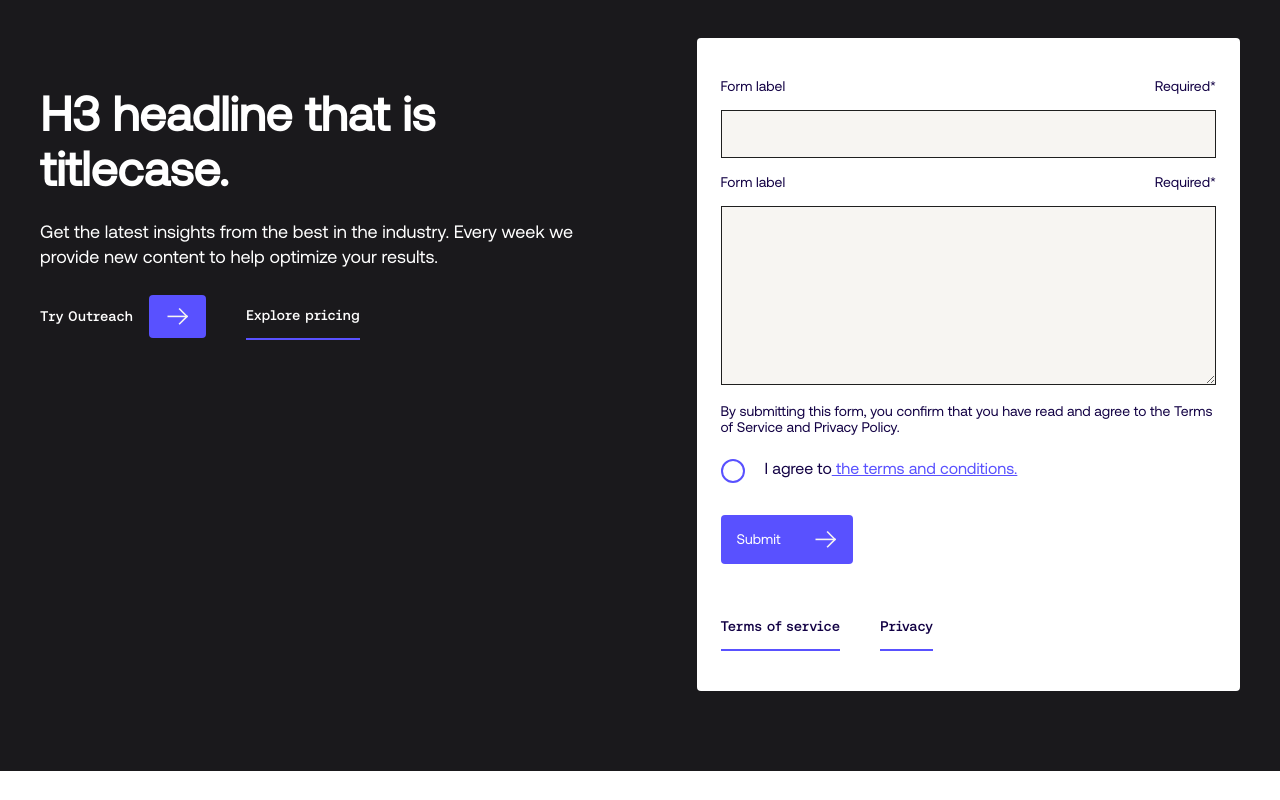
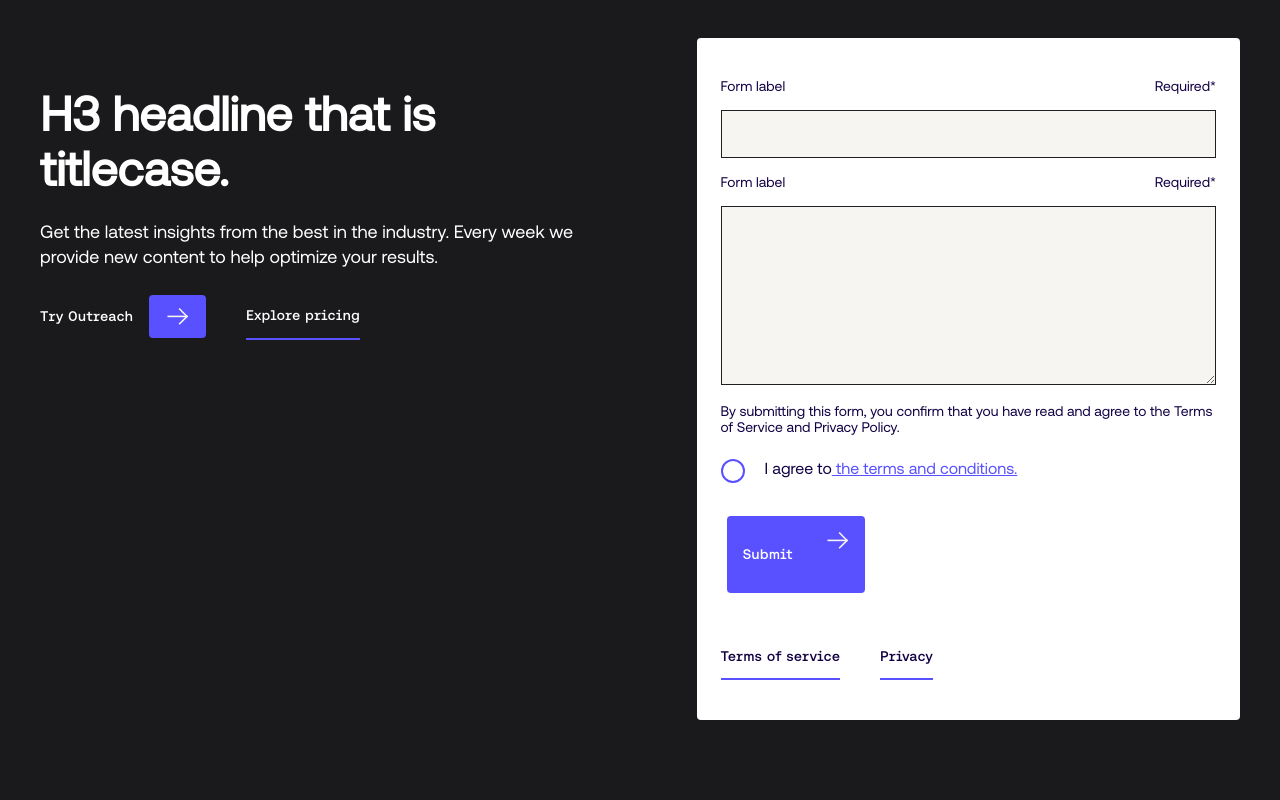
Before and after one commit to ErickRoo/pxpl, a Next.js app: page /components/PreFooter in a window 1280 px wide. Shown: the part 1081-1881 px from the top of the page. Before the commit the page ends 1852 px from the top, so only its background shows below. Built offline with nearby package versions, Linux system fonts and the light colour scheme.

Commit message:
fix: add tertiary button to form

```diff
--- a/components/generic/form-placeholder/form-placeholder.module.scss
+++ b/components/generic/form-placeholder/form-placeholder.module.scss
@@ -54,14 +54,12 @@
 }
 
 .button {
-  border-radius: 0.4rem;
-  font-size: 1.4rem;
-  background: #5951FF;
-  color: #fff;
-  padding: 1.6rem;
-  display: flex;
-  gap: 3.4rem;
   margin-bottom: 4rem;
+
+  > section {
+    padding: 1.6rem;
+    gap: 3.4rem;
+  }
 }
 
 .bottom {
--- a/components/generic/form-placeholder/form-placeholder.tsx
+++ b/components/generic/form-placeholder/form-placeholder.tsx
@@ -1,10 +1,11 @@
 import React, { FC } from 'react'
+import { FormPlaceHolderInterface } from './form-placeholder.interface'
+
+import styles from './form-placeholder.module.scss'
+
 import RadioButton from '../radio-button/radio-button'
-// import ArrowButton from '../arrow-button/arrow-button'
 import UnderlinedButton from '../underlined-button/underlined-button'
-import { FormPlaceHolderInterface } from './form-placeholder.interface'
-import ArrowRight from '../../../assets/ArrowRight.svg'
-import styles from './form-placeholder.module.scss'
+import TertiaryButton from '../tertiary-button/tertiary-button'
 
 const FormPlaceHolder: FC<FormPlaceHolderInterface> = ({
   className = '',
@@ -38,10 +39,7 @@ const FormPlaceHolder: FC<FormPlaceHolderInterface> = ({
             <a href="/"> the terms and conditions.</a>
           </span>
         </section>
-        <button type="submit" className={styles.button}>
-          <span>Submit</span>
-          <ArrowRight />
-        </button>
+        <TertiaryButton className={styles.button} type="submit" text="Submit" />
         <section className={styles.bottom}>
           <UnderlinedButton text="Terms of service" href="#" underlineColor="#5951FF" />
           <UnderlinedButton text="Privacy" href="#" underlineColor="#5951FF" />
--- a/components/generic/radio-button/radio-button.tsx
+++ b/components/generic/radio-button/radio-button.tsx
@@ -11,7 +11,14 @@ const RadioButton: FC<RadioButtonInterface> = ({ className = '', id }) => {
     <div className={`${styles.root} ${className}`}>
       <label htmlFor={id}>
         <Check className={styles.icon} data-checked={selected} />
-        <input className={styles.input} id={id} type="radio" checked={selected} onClick={() => setSelected(!selected)} />
+        <input
+          className={styles.input}
+          id={id}
+          type="radio"
+          checked={selected}
+          onClick={() => setSelected(!selected)}
+          onChange={() => {}}
+        />
       </label>
     </div>
   )
```
